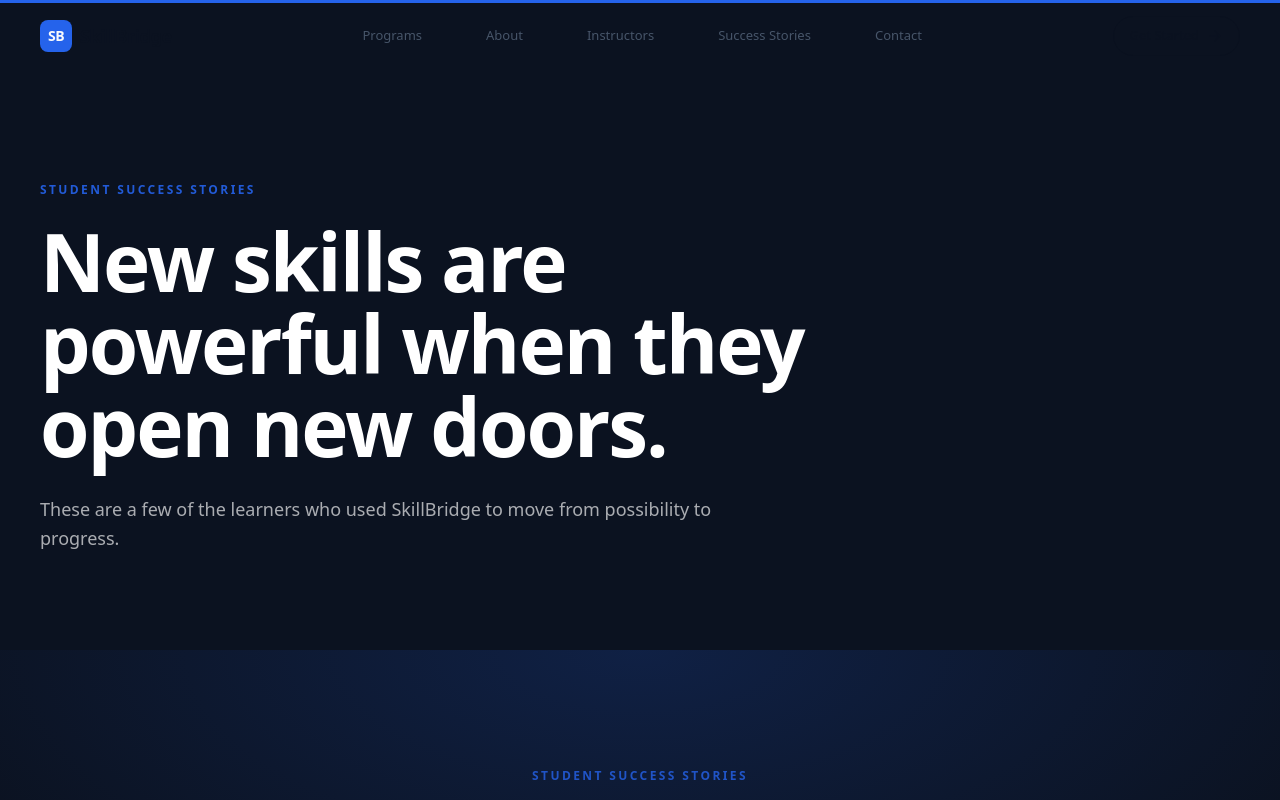
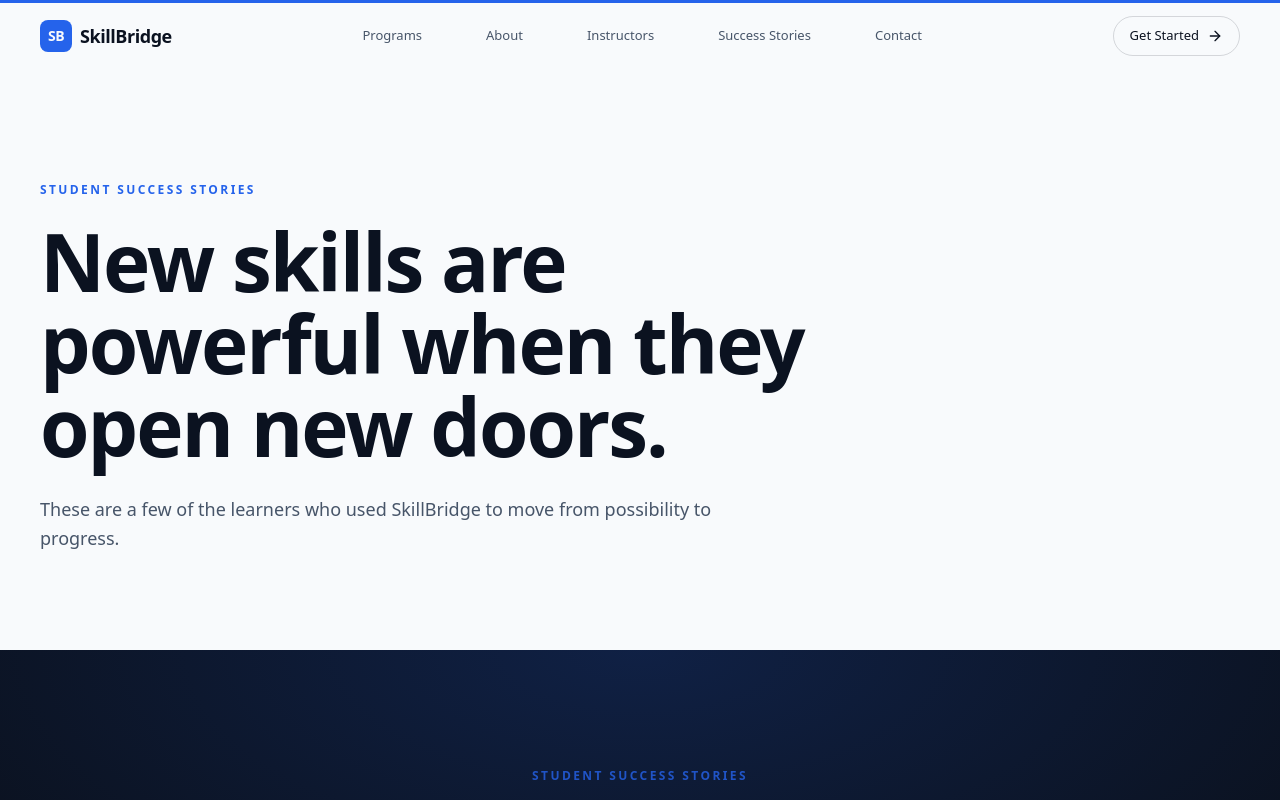
Before and after one commit to SiamIslamSagor/skillbridgee, a Next.js app: page /success-stories in a window 1280 px wide. Shown: the top 800 px of the page. Built offline with nearby package versions, Linux system fonts and the light colour scheme.

Commit message:
fixed colour theme

```diff
--- a/src/app/about/page.tsx
+++ b/src/app/about/page.tsx
@@ -14,15 +14,15 @@ export const metadata = {
 export default function AboutPage() {
   return (
     <PageShell>
-      <section className="bg-dark pb-24 pt-36 text-white sm:pb-28 sm:pt-44">
+      <section className="bg-background pb-24 pt-36 sm:pb-28 sm:pt-44">
         <Container>
-          <span className="text-xs font-semibold uppercase tracking-[0.2em] text-primary/90">
+          <span className="text-xs font-semibold uppercase tracking-[0.2em] text-primary">
             About SkillBridge
           </span>
-          <h1 className="mt-5 max-w-4xl text-balance text-[clamp(2.5rem,7vw,5rem)] font-semibold leading-[1.03] tracking-tight">
+          <h1 className="mt-5 max-w-4xl text-balance text-[clamp(2.5rem,7vw,5rem)] font-semibold leading-[1.03] tracking-tight text-foreground">
             Education should move you somewhere.
           </h1>
-          <p className="mt-7 max-w-2xl text-lg leading-relaxed text-white/65">
+          <p className="mt-7 max-w-2xl text-lg leading-relaxed text-muted-foreground">
             SkillBridge exists to make high-quality, practical education more
             accessible to people ready to build a different future.
           </p>
--- a/src/app/success-stories/page.tsx
+++ b/src/app/success-stories/page.tsx
@@ -13,15 +13,15 @@ export const metadata = {
 export default function SuccessStoriesPage() {
   return (
     <PageShell>
-      <section className="bg-dark pb-20 pt-36 text-white sm:pb-24 sm:pt-44">
+      <section className="bg-background pb-20 pt-36 sm:pb-24 sm:pt-44">
         <Container>
-          <span className="text-xs font-semibold uppercase tracking-[0.2em] text-primary/90">
+          <span className="text-xs font-semibold uppercase tracking-[0.2em] text-primary">
             Student success stories
           </span>
-          <h1 className="mt-5 max-w-4xl text-balance text-[clamp(2.5rem,7vw,5rem)] font-semibold leading-[1.03] tracking-tight">
+          <h1 className="mt-5 max-w-4xl text-balance text-[clamp(2.5rem,7vw,5rem)] font-semibold leading-[1.03] tracking-tight text-foreground">
             New skills are powerful when they open new doors.
           </h1>
-          <p className="mt-7 max-w-2xl text-lg leading-relaxed text-white/65">
+          <p className="mt-7 max-w-2xl text-lg leading-relaxed text-muted-foreground">
             These are a few of the learners who used SkillBridge to move from
             possibility to progress.
           </p>
```
